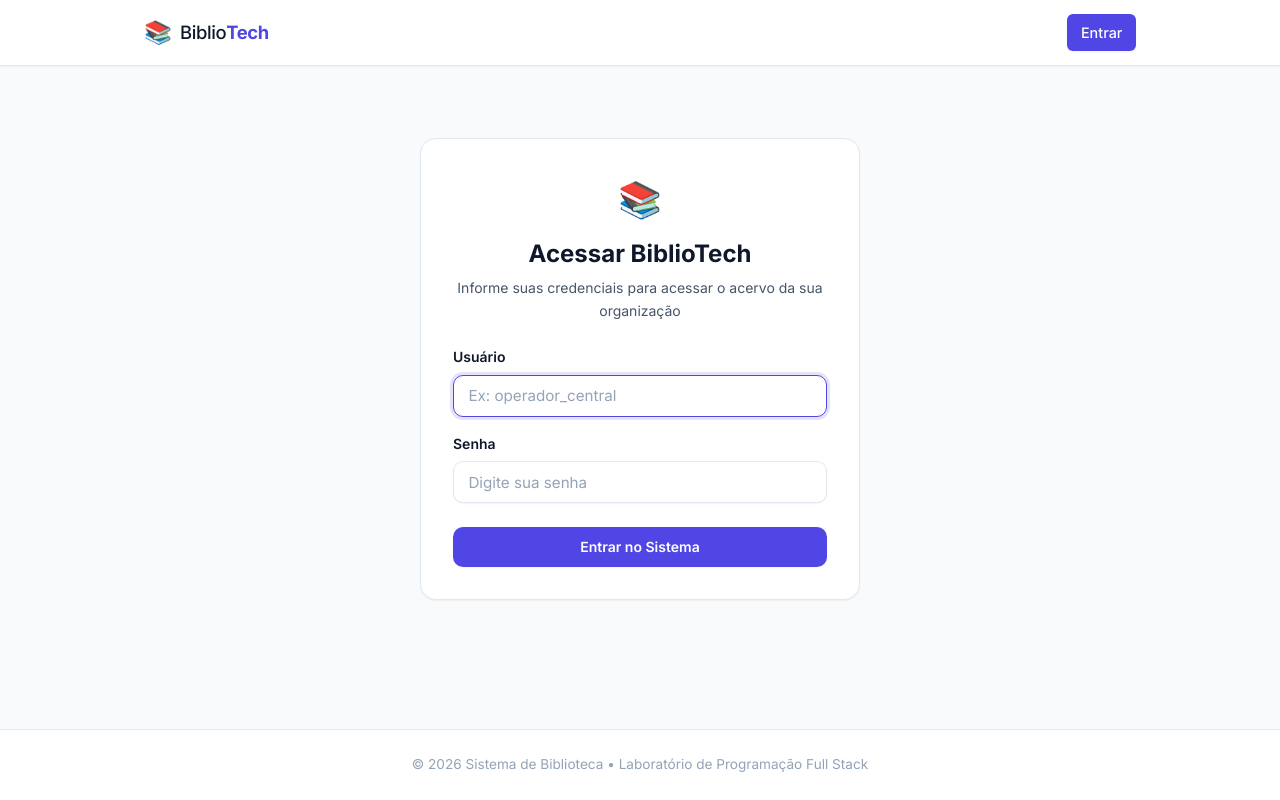
After one commit to DanielDaigo/Projeto_Fullstack_6P, a Django app: page /login/ in a window 1280 px wide. The commit adds this page. Run offline with Django 5.2, Linux system fonts and the light colour scheme.

Commit message:
feat(core): adicionar papel em Perfil, decorator papel_requerido e fluxo de login/logout

```diff
--- a/acervo/templates/acervo/base.html
+++ b/acervo/templates/acervo/base.html
@@ -21,21 +21,25 @@
           <span class="brand-text">Biblio<strong>Tech</strong></span>
         </a>
         <nav class="nav-links">
-          {% if request.user.is_authenticated and request.user.perfil %}
-          <span class="tenant-badge" title="Organização Ativa" style="display: inline-flex; align-items: center; gap: 0.35rem; padding: 0.3rem 0.75rem; background: #eef2ff; color: #4338ca; border: 1px solid #c7d2fe; border-radius: 999px; font-size: 0.78rem; font-weight: 600;">
-            🏢 {{ request.user.perfil.organizacao.nome }}
-          </span>
+          {% if request.user.is_authenticated %}
+            {% if request.user.perfil %}
+            <span class="tenant-badge" title="Organização e Papel Ativos" style="display: inline-flex; align-items: center; gap: 0.35rem; padding: 0.3rem 0.75rem; background: #eef2ff; color: #4338ca; border: 1px solid #c7d2fe; border-radius: 999px; font-size: 0.78rem; font-weight: 600;">
+              🏢 {{ request.user.perfil.organizacao.nome }} &middot; {{ request.user.username }} ({{ request.user.perfil.get_papel_display }})
+            </span>
+            {% endif %}
+            <a href="{% url 'home' %}" class="nav-item">Início</a>
+            <a href="{% url 'lista' %}" class="nav-item">Acervo</a>
+            <a href="{% url 'novo_livro' %}" class="nav-item nav-btn">+ Livro</a>
+            {% if request.user.is_staff %}
+            <a href="/admin/" target="_blank" class="nav-item nav-outline" title="Painel administrativo">Admin ↗</a>
+            {% endif %}
+            <form method="post" action="{% url 'logout' %}" style="display: inline; margin: 0;">
+              {% csrf_token %}
+              <button type="submit" class="nav-item nav-outline" style="cursor: pointer; background: transparent; font-family: inherit;">Sair</button>
+            </form>
+          {% else %}
+            <a href="{% url 'login' %}" class="nav-item nav-btn">Entrar</a>
           {% endif %}
-          <a href="{% url 'home' %}" class="nav-item">Início</a>
-          <a href="{% url 'lista' %}" class="nav-item">Acervo de Livros</a>
-          <a href="{% url 'novo_livro' %}" class="nav-item nav-btn">+ Cadastrar Livro</a>
-          <a
-            href="/admin/"
-            target="_blank"
-            class="nav-item nav-outline"
-            title="Acessar painel administrativo"
-            >Admin ↗</a
-          >
         </nav>
       </div>
     </header>
--- a/acervo/tests.py
+++ b/acervo/tests.py
@@ -90,4 +90,4 @@ class IsolamentoOrganizacaoTest(TestCase):
         client_anonimo = Client()
         response = client_anonimo.get(reverse('lista'))
         self.assertEqual(response.status_code, 302)
-        self.assertIn('/admin/login/', response.url)
+        self.assertIn('/login/', response.url)
--- a/biblioteca/settings.py
+++ b/biblioteca/settings.py
@@ -139,9 +139,9 @@ MAILERS = {
 }
 
 # Autenticação e redirecionamento (Aula 14 / Aula 15)
-LOGIN_URL = 'admin:login'
+LOGIN_URL = 'login'
 LOGIN_REDIRECT_URL = 'home'
-LOGOUT_REDIRECT_URL = 'admin:login'
+LOGOUT_REDIRECT_URL = 'login'
 
 # Django REST Framework (Aula 13)
 REST_FRAMEWORK = {
--- a/biblioteca/urls.py
+++ b/biblioteca/urls.py
@@ -1,23 +1,10 @@
-"""
-URL configuration for biblioteca project.
-
-The `urlpatterns` list routes URLs to views. For more information please see:
-    https://docs.djangoproject.com/en/6.1/topics/http/urls/
-Examples:
-Function views
-    1. Add an import:  from my_app import views
-    2. Add a URL to urlpatterns:  path('', views.home, name='home')
-Class-based views
-    1. Add an import:  from other_app.views import Home
-    2. Add a URL to urlpatterns:  path('', Home.as_view(), name='home')
-Including another URLconf
-    1. Import the include() function: from django.urls import include, path
-    2. Add a URL to urlpatterns:  path('blog/', include('blog.urls'))
-"""
 from django.contrib import admin
+from django.contrib.auth import views as auth_views
 from django.urls import path, include
 
 urlpatterns = [
     path('admin/', admin.site.urls),
+    path('login/', auth_views.LoginView.as_view(template_name='registration/login.html'), name='login'),
+    path('logout/', auth_views.LogoutView.as_view(), name='logout'),
     path('', include('acervo.urls')),
 ]
--- a/core/admin.py
+++ b/core/admin.py
@@ -1,5 +1,6 @@
 from django.contrib import admin
 from .models import Organizacao, Perfil
+
 
 @admin.register(Organizacao)
 class OrganizacaoAdmin(admin.ModelAdmin):
@@ -7,8 +8,9 @@ class OrganizacaoAdmin(admin.ModelAdmin):
     search_fields = ('nome',)
     ordering = ('nome',)
 
+
 @admin.register(Perfil)
 class PerfilAdmin(admin.ModelAdmin):
-    list_display = ('id', 'usuario', 'organizacao')
-    list_filter = ('organizacao',)
+    list_display = ('id', 'usuario', 'organizacao', 'papel')
+    list_filter = ('organizacao', 'papel')
     search_fields = ('usuario__username', 'usuario__email', 'organizacao__nome')
--- /dev/null
+++ b/core/templates/registration/login.html
@@ -0,0 +1,41 @@
+{% extends 'acervo/base.html' %}
+
+{% block title %}Entrar &bull; Sistema de Biblioteca{% endblock %}
+
+{% block conteudo %}
+<div class="card" style="max-width: 440px; margin: 2.5rem auto; padding: 2rem;">
+    <div style="text-align: center; margin-bottom: 1.5rem;">
+        <div style="font-size: 2.2rem; margin-bottom: 0.5rem;">📚</div>
+        <h1 style="font-size: 1.5rem; margin-bottom: 0.25rem;">Acessar BiblioTech</h1>
+        <p class="card-subtitle">Informe suas credenciais para acessar o acervo da sua organização</p>
+    </div>
+
+    {% if form.errors %}
+    <div class="alert alert-error" style="margin-bottom: 1rem;">
+        <span class="alert-icon">⚠️</span>
+        <span class="alert-text">Usuário ou senha inválidos. Tente novamente.</span>
+    </div>
+    {% endif %}
+
+    <form method="post" action="{% url 'login' %}">
+        {% csrf_token %}
+        {% if next %}
+        <input type="hidden" name="next" value="{{ next }}">
+        {% endif %}
+
+        <div class="form-group" style="margin-bottom: 1rem;">
+            <label for="id_username" class="form-label">Usuário</label>
+            <input type="text" name="username" id="id_username" class="form-input" placeholder="Ex: operador_central" autofocus required>
+        </div>
+
+        <div class="form-group" style="margin-bottom: 1.5rem;">
+            <label for="id_password" class="form-label">Senha</label>
+            <input type="password" name="password" id="id_password" class="form-input" placeholder="Digite sua senha" required>
+        </div>
+
+        <button type="submit" class="btn btn-primary" style="width: 100%; justify-content: center;">
+            <span>Entrar no Sistema</span>
+        </button>
+    </form>
+</div>
+{% endblock %}
```
Also changed, not shown: core/decorators.py (added, +21 -0 lines), core/models.py (+17 -1 lines), core/migrations/0002_perfil_papel.py (added).
